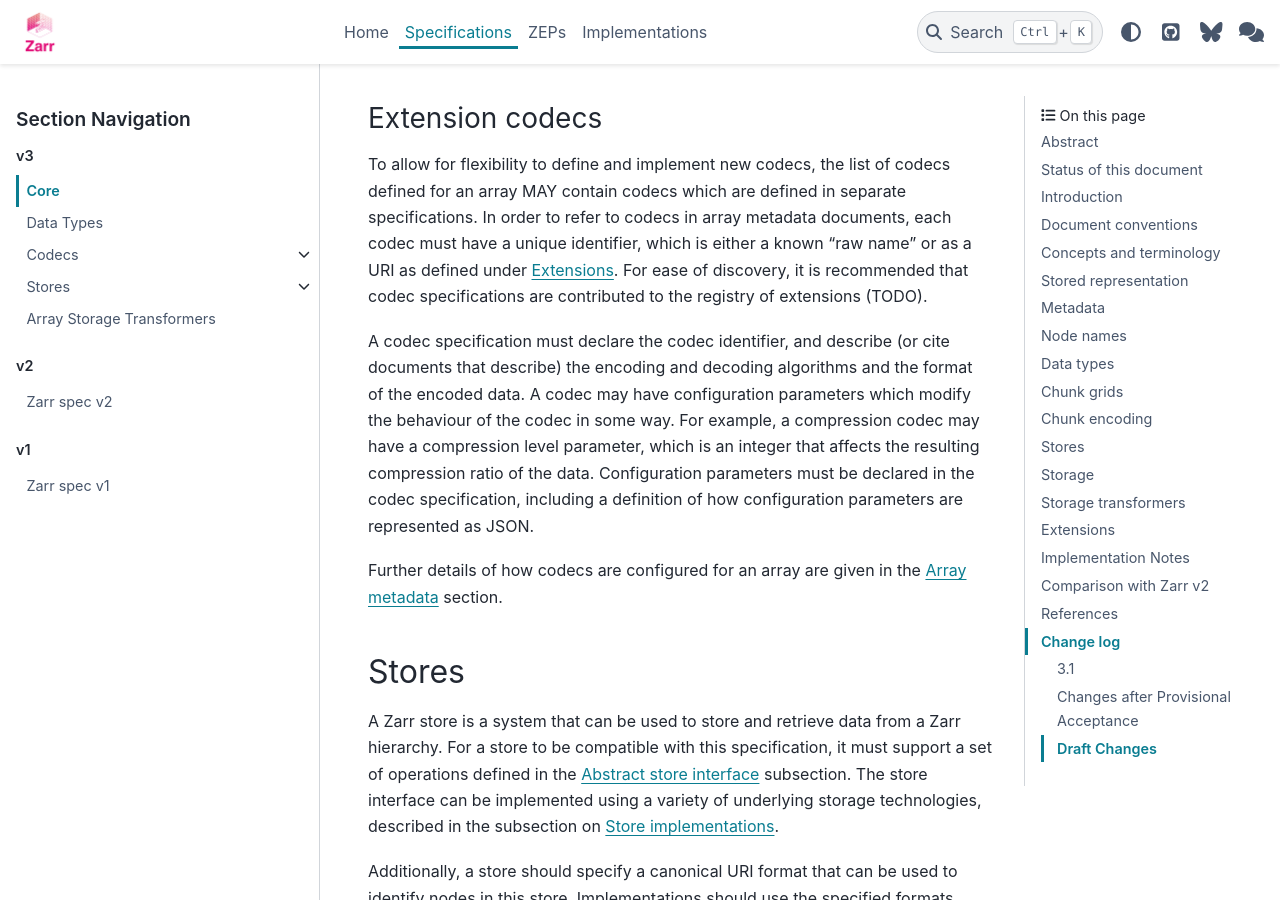
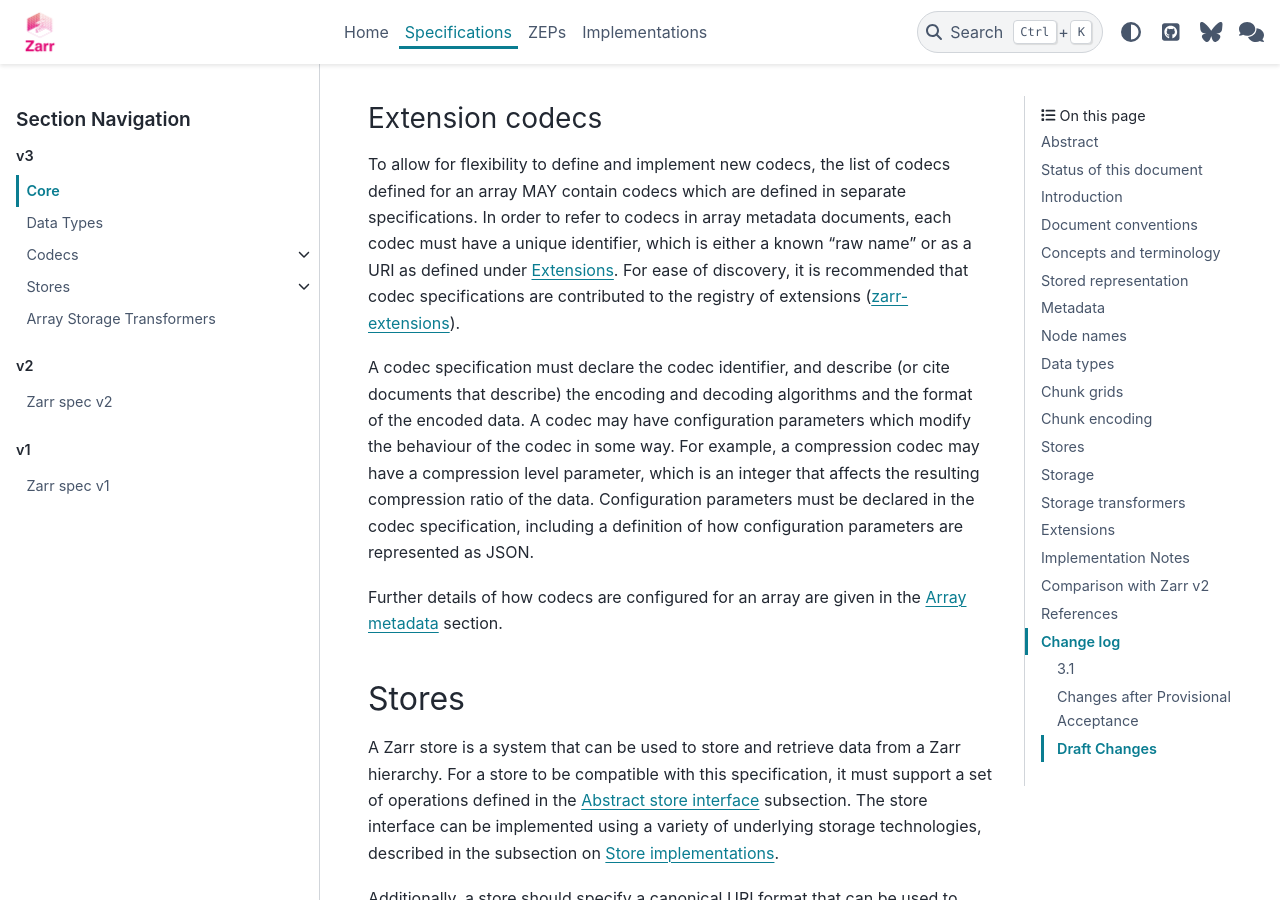
Before and after one commit to zarr-developers/zarr-specs, a Sphinx documentation site: the page built from docs/v3/core/v3.0.rst, in a window 1280 px wide and 900 px high, scrolled down 29318 px. Built offline with Sphinx 7.4.7 and the PyData theme 0.15.4, drawn with Linux system fonts in a browser that asks for light colours.

Commit message:
Remove TODOs with PR and repo link

```diff
--- a/docs/v3/core/v3.0.rst
+++ b/docs/v3/core/v3.0.rst
@@ -1283,7 +1283,8 @@ documents, each codec must have a unique identifier, which is either
 a known "raw name" or as a URI as defined under :ref:`extensions_section`.
 For ease of discovery, it is
 recommended that codec specifications are contributed to the
-registry of extensions (TODO).
+registry of extensions
+(`zarr-extensions <https:/github.com/zarr-developers/zarr-extensions/>`_).
 
 A codec specification must declare the codec identifier, and describe
 (or cite documents that describe) the encoding and decoding algorithms
@@ -1844,8 +1845,8 @@ by time.
 3.1
 ---
 
-- Clarification of extensions. `PR #TODO
-  <https://github.com/zarr-developers/zarr-specs/pull/TODO/>`_. With this change,
+- Clarification of extensions. `PR #330
+  <https://github.com/zarr-developers/zarr-specs/pull/330/>`_. With this change,
   it is now possible to register new names for extension objects as well as use
   URI.
 
```
